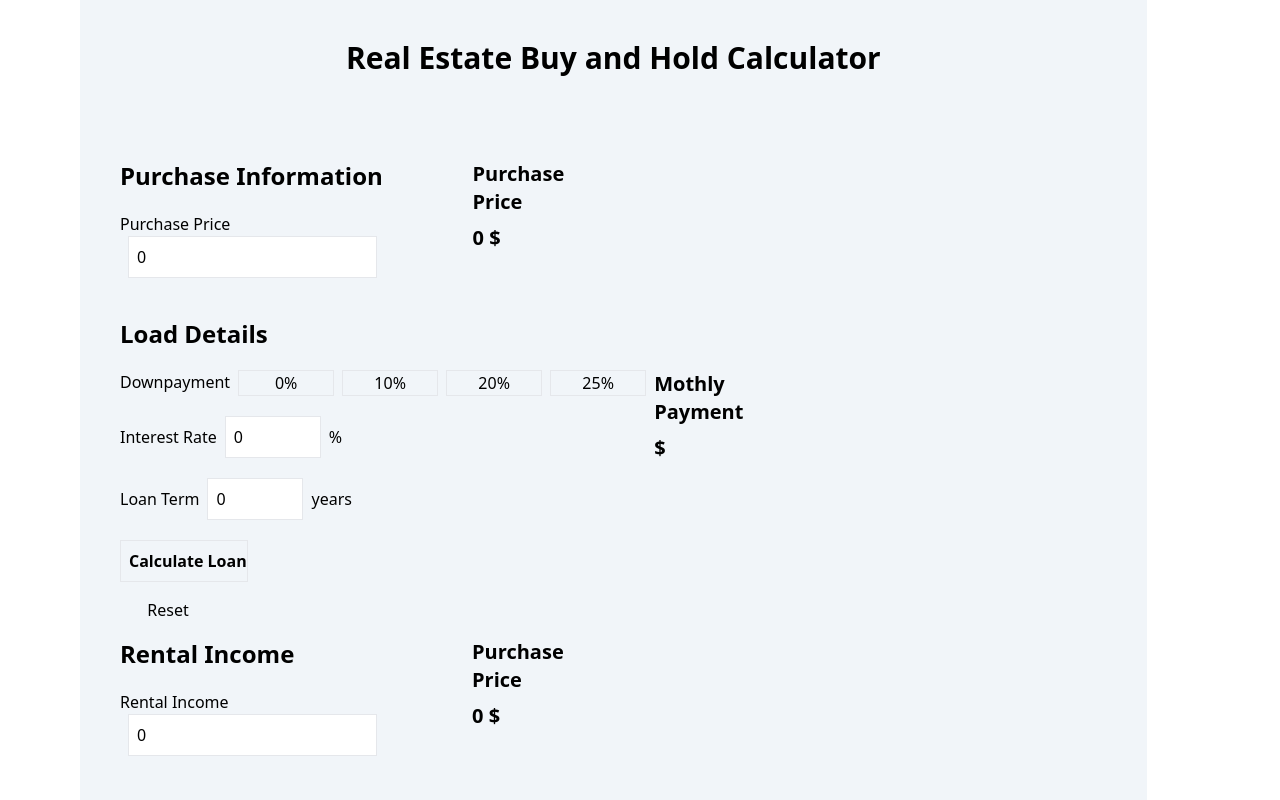
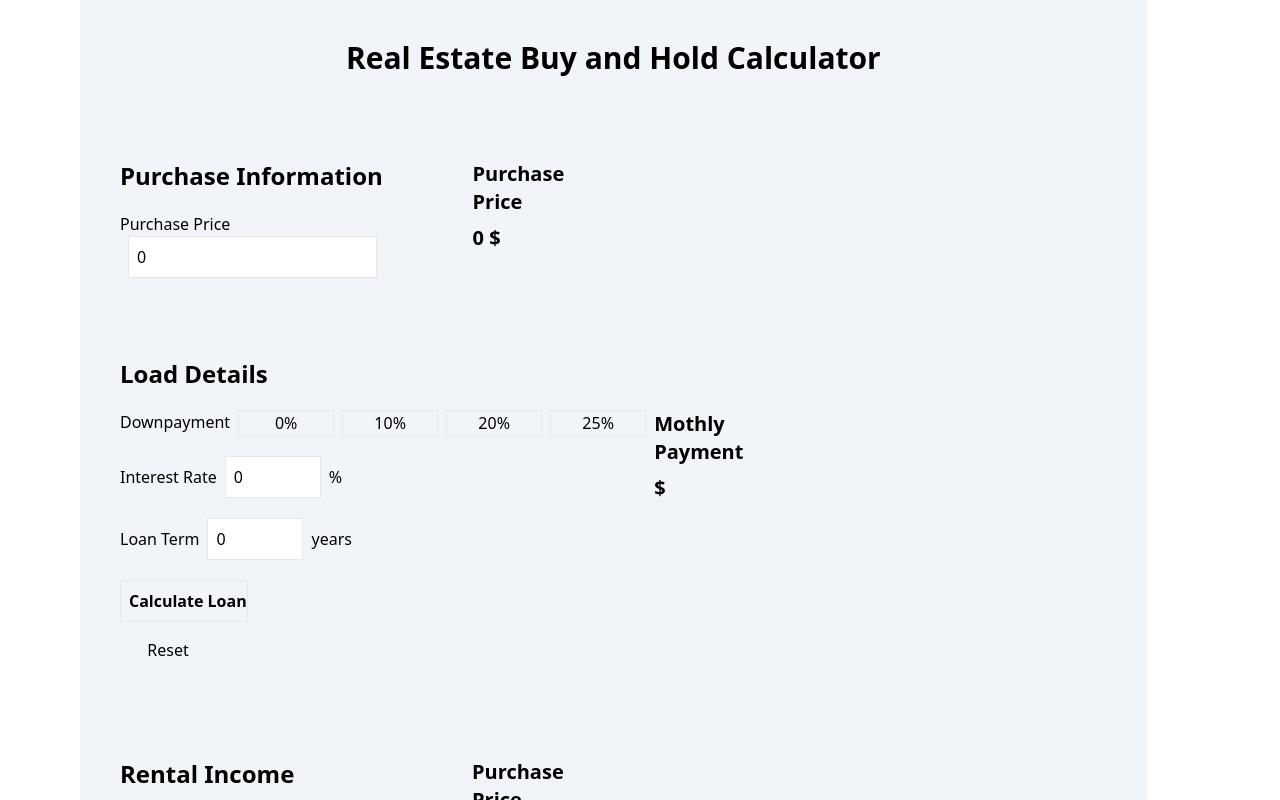
Before and after one commit to GeorgiNedyalkov/real-estate-investment-tools, a React (Vite) app in the folder ts_client/: page / in a window 1280 px wide. Shown: the top 800 px of the page. Built offline with nearby package versions, Linux system fonts and the light colour scheme.

Commit message:
refactor increase margin between components

```diff
--- a/ts_client/src/components/LoanForm.tsx
+++ b/ts_client/src/components/LoanForm.tsx
@@ -37,7 +37,7 @@ export default function LoanForm({ purchasePrice }: { purchasePrice: number }) {
     };
 
     return (
-        <div className="w-6/12">
+        <div className="w-6/12 my-20">
             <h2 className="text-2xl font-bold mb-5">Load Details</h2>
 
             <div className="flex justify-between">
--- a/ts_client/src/components/RentalIncome.tsx
+++ b/ts_client/src/components/RentalIncome.tsx
@@ -8,7 +8,7 @@ export default function RentalIncome({
     onRentalIncomeChange,
 }: RentalIncomeProps) {
     return (
-        <div className="mb-10 flex justify-between w-6/12">
+        <div className="mb-10 my-20 flex justify-between w-6/12">
             <div>
                 <h2 className="text-2xl font-bold mb-5">Rental Income</h2>
                 <label>Rental Income</label>
```
